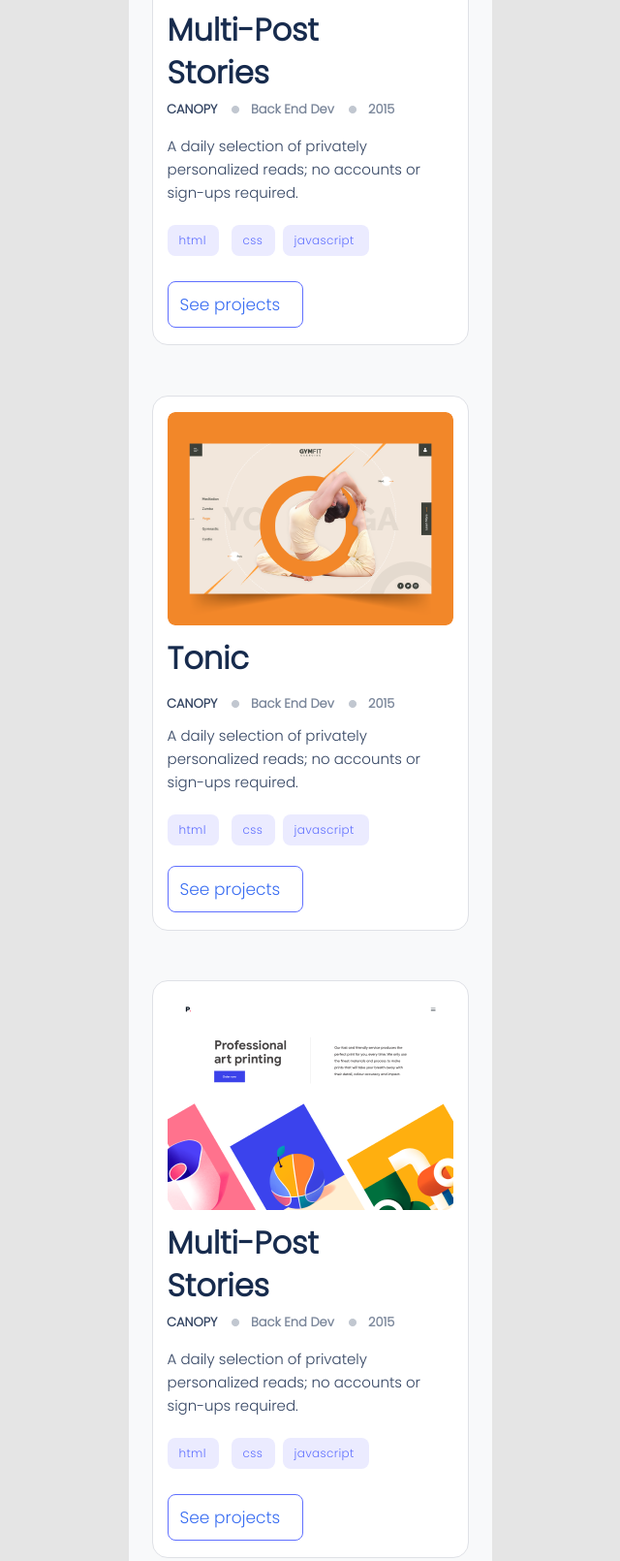
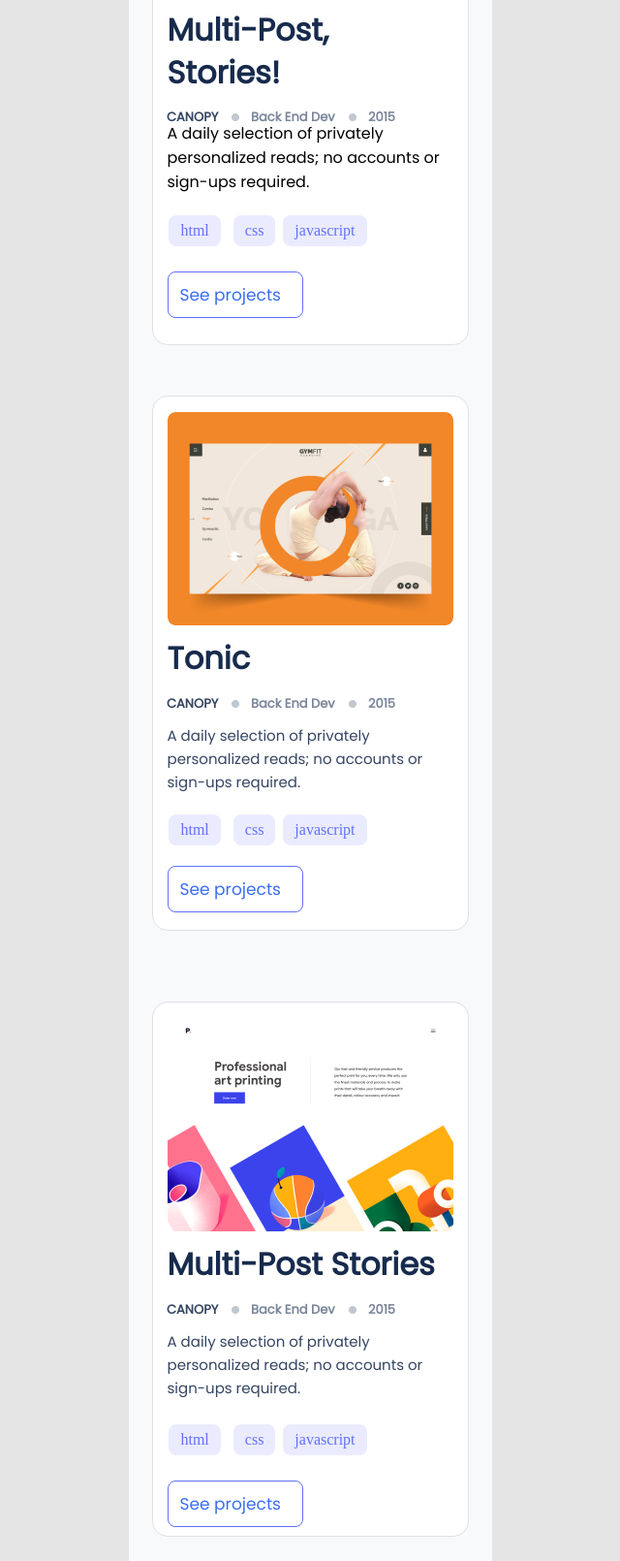
Before and after one commit to obibaadoma/MicHelloProject, a website: page index.html in a window 1280 px wide. Shown: the part 1714-3324 px from the top of the page at 97% size, without its empty margins (320-960 px from the left). Drawn offline with Linux system fonts and the light colour scheme.

Commit message:
Micropotfolio (#8)
* changes in index.html

* changes in index.html and css

* changes in index.html and css and buttons

* changes in index.html and css and buttons

```diff
--- a/index.css
+++ b/index.css
@@ -276,6 +276,8 @@ body.active {
   color: #172b4d;
   margin-top: 0.01px;
   margin-block-end: 0.01px;
+  letter-spacing: 0;
+  text-align: left;
 }
 
 .event2 {
@@ -286,7 +288,7 @@ body.active {
   padding: 0;
   gap: 12px;
   width: 236px;
-  height: 32px;
+  height: 64px;
   margin-block-end: 0;
   margin-top: 40px;
 }
@@ -308,9 +310,10 @@ body.active {
   display: flex;
   flex-direction: row;
   align-items: center;
-  padding: 8px 0;
+  padding: 16px 16;
   width: 55px;
   height: 32px;
+  text-align: justify;
 }
 
 .word h3 {
@@ -378,7 +381,7 @@ body.active {
   top: 8px;
 }
 
-.newme-description {
+.nedescriptionwme- {
   width: 295px;
   height: 76px;
   font-family: "Poppins", sans-serif;
@@ -414,6 +417,8 @@ body.active {
   top: 180px;
   margin-top: -10px;
   margin-bottom: 10px;
+  font-family: normal;
+  color: #6070ff;
 }
 
 .languages-tonic {
@@ -428,6 +433,8 @@ body.active {
   top: 180px;
   margin-top: -10px;
   margin-bottom: 10px;
+  font-family: normal;
+  color: #6070ff;
 }
 
 .language1 {
--- a/index.html
+++ b/index.html
@@ -7,6 +7,13 @@
   <meta name="viewport" content="width=device-width, initial-scale=1.0" />
   <title>Portfolio</title>
   <link rel="stylesheet" href="index.css" />
+  <link rel="preconnect" href="https://fonts.googleapis.com" />
+    <link rel="preconnect" href="https://fonts.gstatic.com" crossorigin />
+    <link
+      href="https://fonts.googleapis.com/css2?family=Playfair+Display&family=Poppins&display=swap"
+      rel="stylesheet"
+    />
+
 </head>
 
 <body>
@@ -42,7 +49,7 @@
   <section class="headline">
     <div id="head-container">
       <h1 class="head">
-        I'm Derek, <br />
+        I'm Derek, <br/>
         Glad to see you!
       </h1>
       <p class="desc">
@@ -88,7 +95,7 @@
       <img class="snapshort" src="./images/snap1.png" alt="snapshoot" />
       <div class="left-block-tonic">
         <div class="first-container-tonic">
-          <h1 class="newme-title-tonic">Tonic</h1>
+          <h2 class="newme-title-tonic">Tonic</h2>
           <div class="event2-tonic">
             <div class="word">
               <h3>CANOPY</h3>
@@ -109,13 +116,13 @@
         </p>
         <ul class="languages-tonic">
           <li class="language1">
-            <p>html</p>
+            html
           </li>
           <li class="language2">
-            <p>css</p>
+            css
           </li>
           <li class="language3">
-            <p>javascript</p>
+            javascript
           </li>
         </ul>
         <div class="newmes-tonic">
@@ -128,10 +135,11 @@
       <img class="snapshort" src="./images/snap2.png" alt="snapshoot" />
       <div class="left-block">
         <div class="first-container">
-          <h1 class="newme-title">
-            Multi-Post <br />
-            Stories
-          </h1>
+          <h2 class="newme-title">
+            Multi-Post, <br/>
+            Stories!
+      </h1>
+          </h2>
           <div class="event2">
             <div class="word">
               <h3>CANOPY</h3>
@@ -152,13 +160,13 @@
         </p>
         <ul class="languages">
           <li class="language1">
-            <p>html</p>
+            html
           </li>
           <li class="language2">
-            <p>css</p>
+            css
           </li>
           <li class="language3">
-            <p>javascript</p>
+            javascript
           </li>
         </ul>
         <div class="newmes">
@@ -171,7 +179,7 @@
       <img class="snapshort" src="./images/snap3.png" alt="snapshoot" />
       <div class="left-block-tonic">
         <div class="first-container-tonic">
-          <h1 class="newme-title-tonic">Tonic</h1>
+          <h2 class="newme-title-tonic">Tonic</h2>
           <div class="event2-tonic">
             <div class="word">
               <h3>CANOPY</h3>
@@ -192,13 +200,13 @@
         </p>
         <ul class="languages-tonic">
           <li class="language1">
-            <p>html</p>
+           html
           </li>
           <li class="language2">
-            <p>css</p>
+            css
           </li>
           <li class="language3">
-            <p>javascript</p>
+            javascript
           </li>
         </ul>
         <div class="newmes-tonic">
@@ -207,15 +215,16 @@
       </div>
     </section>
 
-    <section class="works-card">
+
+    <section class="works-card-tonic">
       <img class="snapshort" src="./images/snap4.png" alt="snapshoot" />
       <div class="left-block">
         <div class="first-container">
-          <h1 class="newme-title">
-            Multi-Post <br />
-            Stories
-          </h1>
-          <div class="event2">
+          <h2 class="newme-title">
+            Multi-Post Stories<br />
+
+          </h2>
+          <div class="event2-tonic">
             <div class="word">
               <h3>CANOPY</h3>
             </div>
@@ -229,19 +238,19 @@
             </div>
           </div>
         </div>
-        <p class="newme-description">
+        <p class="newme-description-tonic">
           A daily selection of privately personalized reads; no accounts or
           sign-ups required.
         </p>
         <ul class="languages">
           <li class="language1">
-            <p>html</p>
+            html
           </li>
           <li class="language2">
-            <p>css</p>
+            css
           </li>
           <li class="language3">
-            <p>javascript</p>
+            javascript
           </li>
         </ul>
 
@@ -254,10 +263,10 @@
   <section class="contact-me">
     <div class="head-section-co">
       <div id="head-container-co">
-        <h1 class="head-co">
+        <h2 class="head-co">
           About, <br />
           Myself
-        </h1>
+        </h2>
         <p class="description-co">
           Hello I’m a software developer! I can help you build a product,
           feature or website Look through some of my work and experience! If
@@ -330,40 +339,25 @@
             <div class="event17">
               <h3>Frameworks</h3>
               <button type="submit" class="dropdown">
-                <img src="./images/Icon-Chevron-Right-Larger.png" alt="" />
+                <img src="./images/Disabled.png" alt="" />
               </button>
             </div>
             <img src="./images/Separator-Bottom.png" alt="" class="separator" />
             <div class="event18">
               <h3>Skills</h3>
               <button type="submit" class="dropdown">
-                <img src="./images/Icon-Chevron-Right-Larger.png" alt="" />
+                <img src="./images/Disabled.png" alt="" />
               </button>
             </div>
             <img src="./images/Separator-Bottom.png" alt="" class="separator" />
           </div>
         </div>
+        </div>
+        </div>
       </div>
     </div>
-    <div class="contact-derek">
-      <h2>Contact Me</h2>
-      <p>
-        If you have an application you are interested in developing, a feature
-        that you need built or a project that needs coding. I’d love to help
-        with it
-      </p>
-      <form action="https://formspree.io/f/xeqdgkkb" method="post">
-        <input type="text" id="username" required maxlength="30" placeholder="Text input" name="userName" />
-        <input type="email" id="email" required placeholder="obiba@gmail.com" name="userEmail" />
-        <textarea name="details" id="detail" placeholder="Write your message here" required maxlength="500"></textarea>
-        <button class="form-button go-newmes" type="submit">
-          Get in touch
-        </button>
-      </form>
+     <!--.. /* contact to be placed here */.-->
 
-      <hr class="rounded" />
-    </div>
   </section>
 </body>
-
 </html>
```
Also changed, not shown: images/Disabled.png (added), images/Icon-Chevron-Down-Larger.png (added), images/Vector.png (added).
